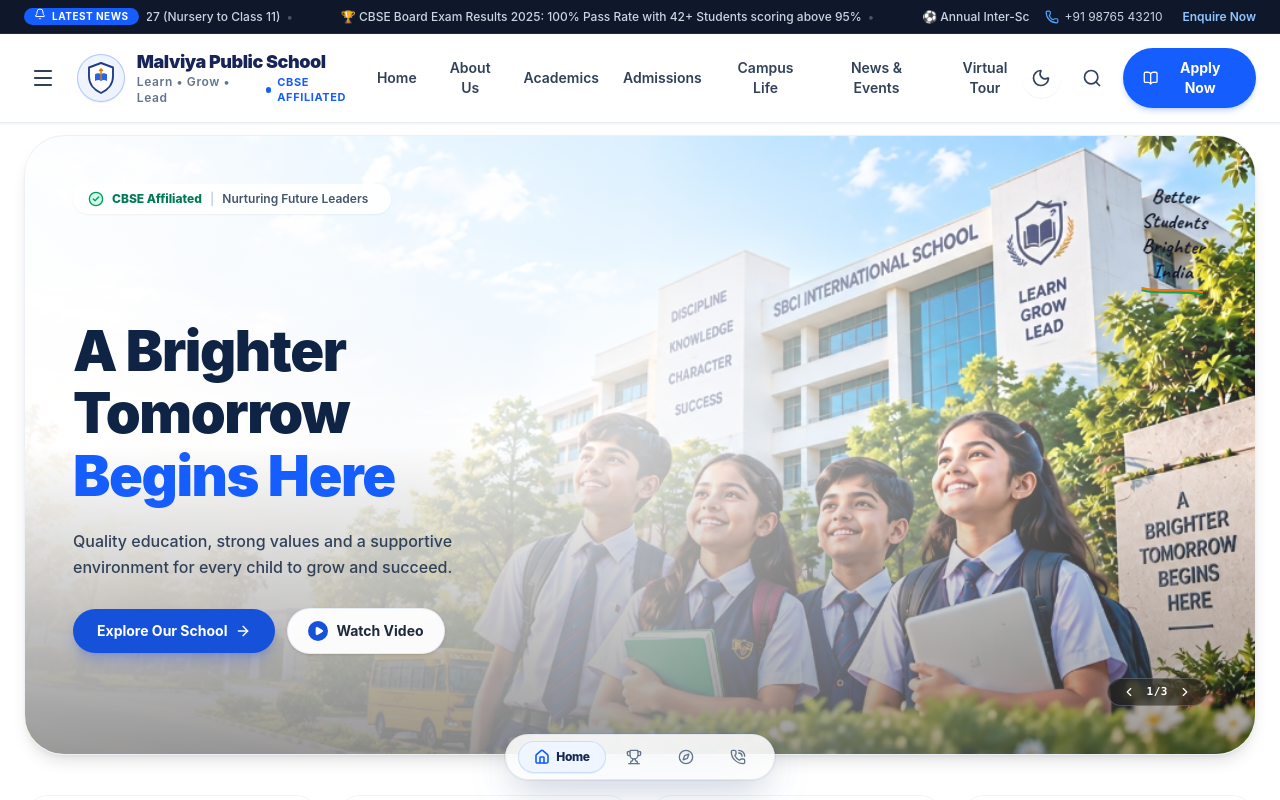
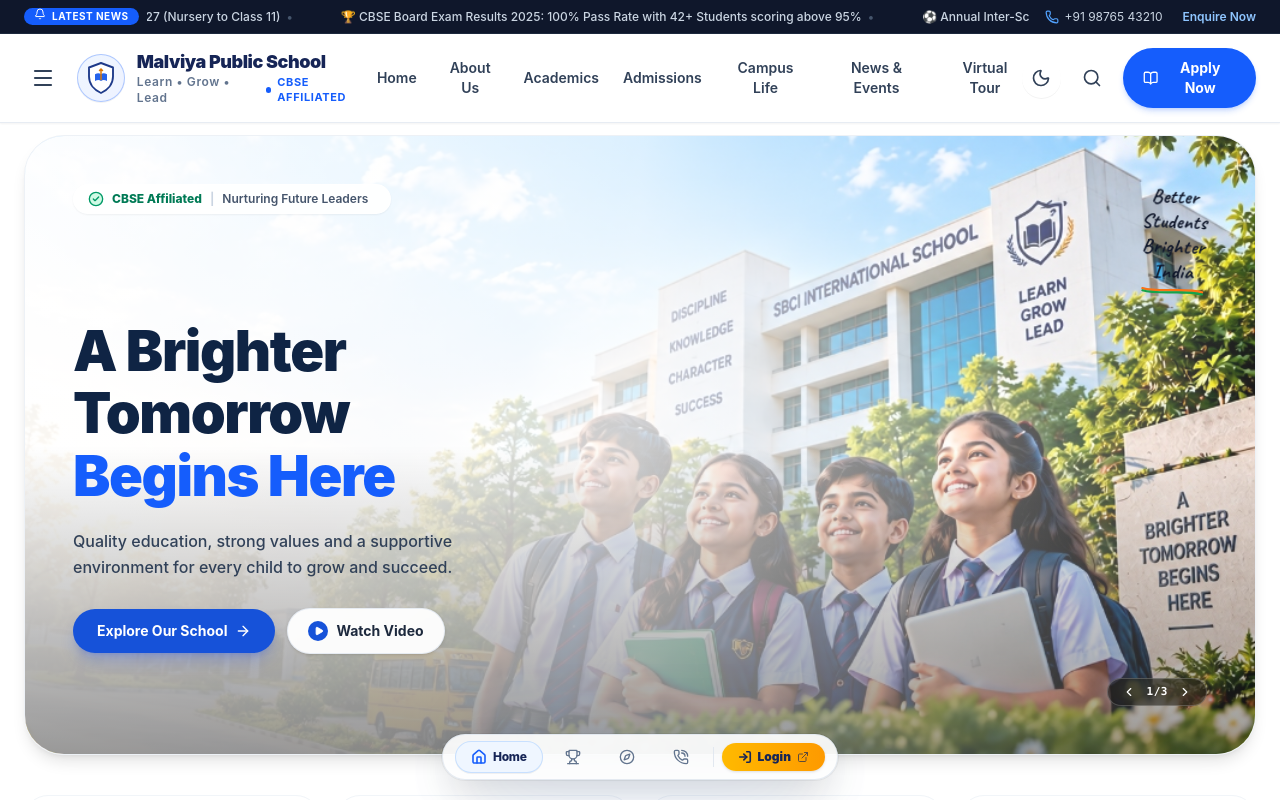
Before and after one commit to Vinkal93/Malviya, a React (Vite) app: page / in a window 1280 px wide. Shown: the top 800 px of the page. Built offline with nearby package versions, Linux system fonts and the light colour scheme.

Commit message:
feat: react-social-icons, login button in floating dock, and refined UI

```diff
--- a/package.json
+++ b/package.json
@@ -14,7 +14,8 @@
     "framer-motion": "^13.4.0",
     "lucide-react": "^1.46.0",
     "react": "^19.2.8",
-    "react-dom": "^19.2.8"
+    "react-dom": "^19.2.8",
+    "react-social-icons": "^6.26.0"
   },
   "devDependencies": {
     "@tailwindcss/vite": "^4.3.3",
--- a/src/components/layout/FloatingDock.jsx
+++ b/src/components/layout/FloatingDock.jsx
@@ -1,6 +1,7 @@
 import React, { useState } from "react";
 import { AnimatePresence, motion } from "framer-motion";
-import { Home, Trophy, Compass, PhoneCall } from "lucide-react";
+import { Home, Trophy, Compass, PhoneCall, LogIn, ExternalLink } from "lucide-react";
+import { schoolConfig } from "../../data/schoolData";
 
 const spanVariants = {
   initial: { width: 0, opacity: 0 },
@@ -36,18 +37,19 @@
   };
 
   return (
-    <div className="fixed bottom-5 inset-x-0 z-40 flex justify-center items-center pointer-events-none px-4">
+    <div className="fixed bottom-5 inset-x-0 z-40 flex justify-center items-center pointer-events-none px-3 sm:px-4">
 
-      {/* Background Soft Glow & Blur Aura under the dock */}
-      <div className="absolute w-64 h-8 bg-blue-500/15 rounded-full blur-xl pointer-events-none -bottom-1"></div>
+      {/* Soft Ambient Blur Glow under the dock */}
+      <div className="absolute w-80 h-10 bg-blue-500/15 rounded-full blur-2xl pointer-events-none -bottom-1"></div>
 
-      {/* Main Dock Container */}
+      {/* Main Floating Capsule */}
       <motion.div
-        initial={{ y: 25, opacity: 0 }}
+        initial={{ y: 30, opacity: 0 }}
         animate={{ y: 0, opacity: 1 }}
         transition={{ type: "spring", stiffness: 400, damping: 30 }}
-        className="pointer-events-auto flex items-center justify-around sm:justify-center gap-1 rounded-full border border-slate-200/90 dark:border-slate-700/80 bg-white/85 dark:bg-slate-900/85 backdrop-blur-2xl px-2 sm:px-3 py-1.5 shadow-[0_12px_36px_-6px_rgba(0,0,0,0.15)] ring-1 ring-black/5"
+        className="pointer-events-auto flex items-center gap-1 sm:gap-1.5 rounded-full border border-slate-200/90 dark:border-slate-700/80 bg-white/90 dark:bg-slate-900/90 backdrop-blur-2xl px-2 sm:px-3 py-1.5 shadow-[0_14px_38px_-6px_rgba(0,0,0,0.18)] ring-1 ring-black/5"
       >
+        {/* Navigation Tabs */}
         {TABS.map((tab, index) => {
           const Icon = tab.icon;
           const isSelected = selected === index;
@@ -56,13 +58,13 @@
             <button
               key={tab.title}
               onClick={() => handleSelect(index, tab)}
-              className={`relative z-10 flex items-center rounded-full px-3.5 sm:px-4 py-2 text-xs font-bold transition-all focus:outline-none cursor-pointer select-none ${
+              className={`relative z-10 flex items-center rounded-full px-3 sm:px-4 py-2 text-xs font-bold transition-all focus:outline-none cursor-pointer select-none ${
                 isSelected
                   ? "text-blue-900 dark:text-blue-300"
                   : "text-slate-600 dark:text-slate-400 hover:text-slate-900 dark:hover:text-white hover:bg-slate-100/60 dark:hover:bg-slate-800/60"
               }`}
             >
-              {/* Animated Pill Indicator */}
+              {/* Active Spring Pill */}
               {isSelected && (
                 <motion.div
                   layoutId="dock-pill"
@@ -94,6 +96,23 @@
             </button>
           );
         })}
+
+        {/* Vertical Divider */}
+        <div className="h-5 w-px bg-slate-200 dark:bg-slate-700 mx-0.5" aria-hidden="true" />
+
+        {/* LOGIN PORTAL BUTTON DIRECTLY IN DOCK (As Requested) */}
+        <a
+          href={schoolConfig.portalLoginUrl}
+          target="_blank"
+          rel="noopener noreferrer"
+          className="relative z-10 flex items-center space-x-1.5 px-3.5 sm:px-4 py-1.5 rounded-full bg-gradient-to-r from-amber-400 to-amber-500 hover:from-amber-300 hover:to-amber-400 text-blue-950 text-xs font-black shadow-sm active:scale-95 transition-all cursor-pointer"
+          title="Login to School Study Portal"
+        >
+          <LogIn className="w-3.5 h-3.5 stroke-[2.8]" />
+          <span>Login</span>
+          <ExternalLink className="w-3 h-3 opacity-70 hidden sm:inline" />
+        </a>
+
       </motion.div>
     </div>
   );
--- a/src/components/layout/Footer.jsx
+++ b/src/components/layout/Footer.jsx
@@ -1,5 +1,6 @@
 import React from 'react';
-import { ArrowUp, MapPin, Phone, Mail, Clock, Award } from 'lucide-react';
+import { ArrowUp, MapPin, Phone, Mail, Clock } from 'lucide-react';
+import { SocialIcon } from 'react-social-icons';
 import { schoolConfig } from '../../data/schoolData';
 
 export default function Footer({ schoolName, onNavigate }) {
@@ -7,16 +8,8 @@
     window.scrollTo({ top: 0, behavior: 'smooth' });
   };
 
-  const socialLinks = [
-    { name: "Facebook", label: "f", href: "#", color: "hover:bg-blue-600 hover:text-white" },
-    { name: "Instagram", label: "IG", href: "#", color: "hover:bg-gradient-to-tr hover:from-amber-500 hover:via-pink-600 hover:to-purple-600 hover:text-white" },
-    { name: "YouTube", label: "YT", href: "#", color: "hover:bg-red-600 hover:text-white" },
-    { name: "LinkedIn", label: "in", href: "#", color: "hover:bg-sky-700 hover:text-white" },
-    { name: "X", label: "𝕏", href: "#", color: "hover:bg-black hover:text-white" },
-  ];
-
   return (
-    <footer className="bg-slate-50 dark:bg-slate-950 text-slate-600 dark:text-slate-400 pt-14 pb-14 border-t border-slate-200/90 dark:border-slate-800 transition-colors relative">
+    <footer className="bg-slate-50 dark:bg-slate-950 text-slate-600 dark:text-slate-400 pt-14 pb-20 border-t border-slate-200/90 dark:border-slate-800 transition-colors relative">
       <div className="max-w-7xl mx-auto px-5 sm:px-8">
 
         {/* Main Footer Grid */}
@@ -53,22 +46,17 @@
               Committed to holistic child development, academic excellence, moral integrity and technological innovation. Affiliated with the Central Board of Secondary Education (CBSE), New Delhi.
             </p>
 
-            {/* Social Media Icons (All redirect to #) */}
+            {/* Social Media Icons via react-social-icons */}
             <div className="pt-2">
-              <p className="text-[11px] font-bold text-slate-700 dark:text-slate-300 mb-2 uppercase tracking-wider">
+              <p className="text-[11px] font-bold text-slate-700 dark:text-slate-300 mb-2.5 uppercase tracking-wider">
                 Follow Our Channels
               </p>
-              <div className="flex items-center space-x-2">
-                {socialLinks.map((item, idx) => (
-                  <a
-                    key={idx}
-                    href={item.href}
-                    aria-label={item.name}
-                    className={`w-8 h-8 rounded-xl bg-white dark:bg-slate-900 border border-slate-200 dark:border-slate-800 text-slate-700 dark:text-slate-300 flex items-center justify-center text-xs font-bold shadow-2xs transition-all duration-200 ${item.color}`}
-                  >
-                    <span>{item.label}</span>
-                  </a>
-                ))}
+              <div className="flex items-center space-x-2.5">
+                <SocialIcon url="https://facebook.com" style={{ height: 34, width: 34 }} className="hover:scale-110 transition-transform shadow-2xs" />
+                <SocialIcon url="https://instagram.com" style={{ height: 34, width: 34 }} className="hover:scale-110 transition-transform shadow-2xs" />
+                <SocialIcon url="https://youtube.com" style={{ height: 34, width: 34 }} className="hover:scale-110 transition-transform shadow-2xs" />
+                <SocialIcon url="https://linkedin.com" style={{ height: 34, width: 34 }} className="hover:scale-110 transition-transform shadow-2xs" />
+                <SocialIcon url="https://twitter.com" style={{ height: 34, width: 34 }} className="hover:scale-110 transition-transform shadow-2xs" />
               </div>
             </div>
           </div>
--- a/src/components/layout/NavigationDrawer.jsx
+++ b/src/components/layout/NavigationDrawer.jsx
@@ -1,4 +1,5 @@
 import React, { useState } from 'react';
+import { SocialIcon } from 'react-social-icons';
 import {
   X, ChevronRight, ChevronDown, Phone, Mail, Search,
   Home, Landmark, BookOpen, FileText, Users, Calendar,
@@ -391,18 +392,13 @@
 
         {/* 4. Footer: Social Icons (pointing to #), Contact Details & Sprout Tagline */}
         <div className="p-4 bg-slate-50 dark:bg-slate-950 border-t border-slate-100 dark:border-slate-800 space-y-3">
-          {/* Social Icons Row */}
-          <div className="flex items-center justify-center space-x-2.5">
-            {socialLinks.map((item, idx) => (
-              <a
-                key={idx}
-                href={item.href}
-                aria-label={item.name}
-                className={`w-7 h-7 rounded-lg flex items-center justify-center text-xs font-bold shadow-2xs hover:opacity-90 transition ${item.bg}`}
-              >
-                {item.label}
-              </a>
-            ))}
+          {/* Social Icons Row using react-social-icons */}
+          <div className="flex items-center justify-center space-x-2">
+            <SocialIcon url="https://facebook.com" style={{ height: 30, width: 30 }} className="hover:scale-110 transition-transform shadow-2xs" />
+            <SocialIcon url="https://instagram.com" style={{ height: 30, width: 30 }} className="hover:scale-110 transition-transform shadow-2xs" />
+            <SocialIcon url="https://youtube.com" style={{ height: 30, width: 30 }} className="hover:scale-110 transition-transform shadow-2xs" />
+            <SocialIcon url="https://linkedin.com" style={{ height: 30, width: 30 }} className="hover:scale-110 transition-transform shadow-2xs" />
+            <SocialIcon url="https://twitter.com" style={{ height: 30, width: 30 }} className="hover:scale-110 transition-transform shadow-2xs" />
           </div>
 
           {/* Contact Details */}
```
Also changed, not shown: 1 other file (tests, documents, lock files or other folders).
